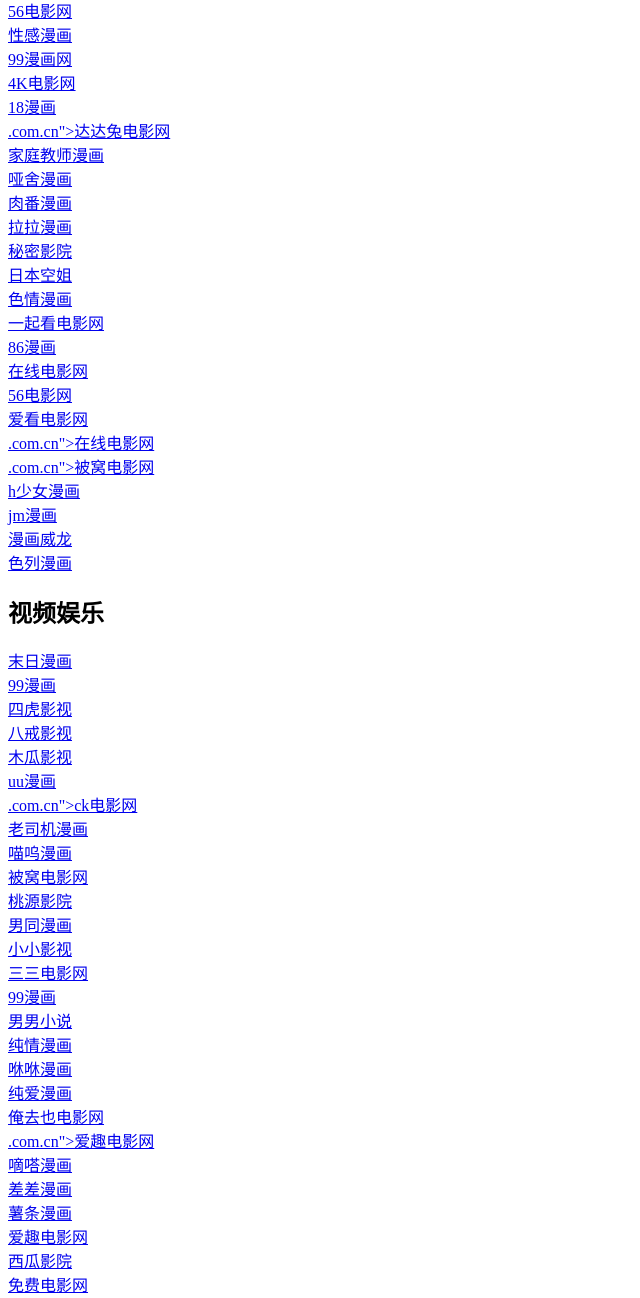
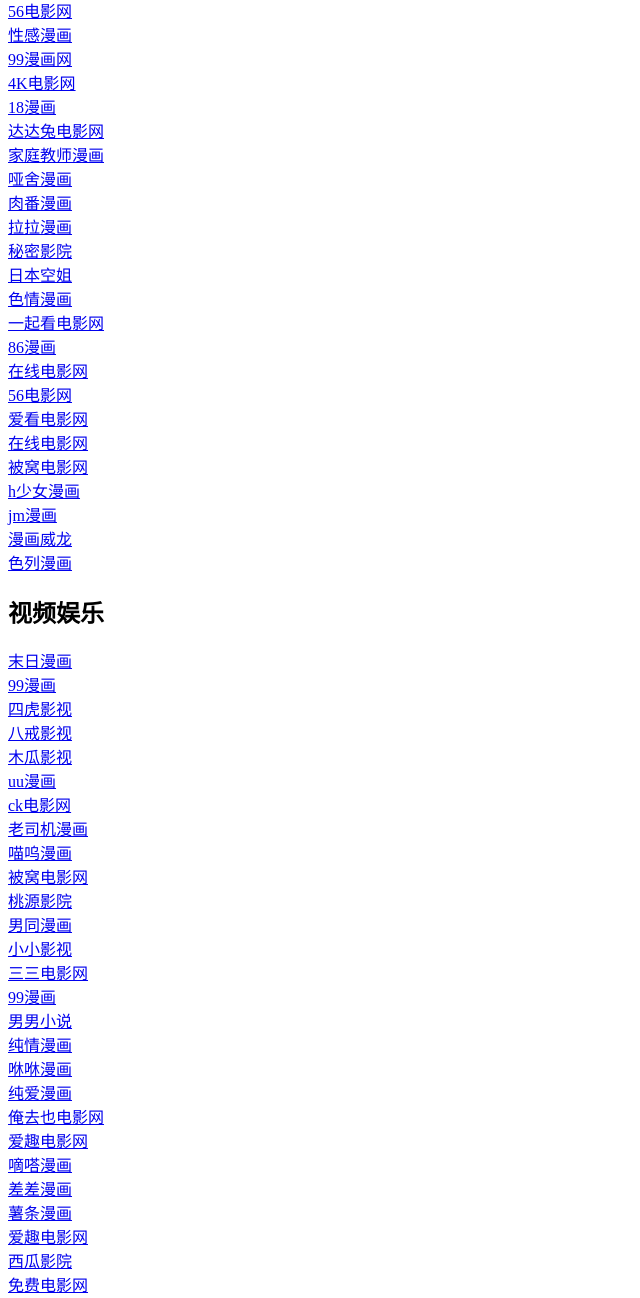
Before and after one commit to xidijinwangzhidaohang/xidijinwangzhidaohang.github.io, a plain HTML site: page index.html in a window 1280 px wide. Shown: the part 920-2218 px from the top of the page, without its empty margins (0-640 px from the left). Drawn offline with Linux system fonts and the light colour scheme.

Commit message:
Update and rename index (2).html to index.html

```diff
--- a/index (2).html
+++ b/index.html
@@ -49,7 +49,7 @@
 <a href="https://99manhuawang-zh.com.cn">99漫画网</a><br>
 <a href="https://4Kdianyingwang-top.com.cn">4K电影网</a><br>
 <a href="https://18manhua-h5.com.cn">18漫画</a><br>
-<a href="https://dadatudianyingwang-cn">.com.cn">达达兔电影网</a><br>
+<a href="https://dadatudianyingwang-cn.com.cn">达达兔电影网</a><br>
 <a href="https://www.jiatingjiaoshimanhua-cn.com.cn">家庭教师漫画</a><br>
 <a href="https://yashemanhua-app.com.cn">哑舍漫画</a><br>
 <a href="https://roufanmanhua-app.com.cn">肉番漫画</a><br>
@@ -62,8 +62,8 @@
 <a href="https://www.zaixiandianyingwang-zh.com.cn">在线电影网</a><br>
 <a href="https://56dianyingwang-5g.com.cn">56电影网</a><br>
 <a href="https://www.aikandianyingwang-zh.com.cn">爱看电影网</a><br>
-<a href="https://www.zaixiandianyingwang-cn">.com.cn">在线电影网</a><br>
-<a href="https://www.beiwodianyingwang-cn">.com.cn">被窝电影网</a><br>
+<a href="https://www.zaixiandianyingwang-cn.com.cn">在线电影网</a><br>
+<a href="https://www.beiwodianyingwang-cn.com.cn">被窝电影网</a><br>
 <a href="https://www.hshaonumanhua-app.com.cn">h少女漫画</a><br>
 <a href="https://jmmanhua-book.com.cn">jm漫画</a><br>
 <a href="https://www.manhuaweilong-zh.com.cn">漫画威龙</a><br>
@@ -77,7 +77,7 @@
 <a href="https://www.bajie-yingshi.com.cn">八戒影视</a><br>
 <a href="https://www.muguayingshi-zaixian.com.cn">木瓜影视</a><br>
 <a href="https://www.uumanhua-vip.com.cn">uu漫画</a><br>
-<a href="https://ckdianyingwang-cn">.com.cn">ck电影网</a><br>
+<a href="https://ckdianyingwang-cn.com.cn">ck电影网</a><br>
 <a href="https://www.laosijimanhua-vip.com.cn">老司机漫画</a><br>
 <a href="https://miaowumanhua-wap.com.cn">喵呜漫画</a><br>
 <a href="https://www.beiwodianyingwang-wap.com.cn">被窝电影网</a><br>
@@ -91,7 +91,7 @@
 <a href="https://xiuxiumanhua-wap.com.cn">咻咻漫画</a><br>
 <a href="https://chunaimanhua-vip.com.cn">纯爱漫画</a><br>
 <a href="https://anquyedianyingwang-top.com.cn">俺去也电影网</a><br>
-<a href="https://aiqudianyingwang-cn">.com.cn">爱趣电影网</a><br>
+<a href="https://aiqudianyingwang-cn.com.cn">爱趣电影网</a><br>
 <a href="https://www.didamanhua-zh.com.cn">嘀嗒漫画</a><br>
 <a href="https://www.chachamanhua-h5.com.cn">差差漫画</a><br>
 <a href="https://shutiaomanhua-wap.com.cn">薯条漫画</a><br>
@@ -112,7 +112,7 @@
 <a href="https://oumeimanhua-app.com.cn">欧美漫画</a><br>
 <a href="https://chongchongmanhua-cn.com.cn">虫虫漫画</a><br>
 <a href="https://www.hushixiaojie-wap.com.cn">护士小姐</a><br>
-<a href="https://www.ckdianyingwang-cn">.com.cn">ck电影网</a><br>
+<a href="https://www.ckdianyingwang-cn.com.cn">ck电影网</a><br>
 <a href="https://ckdianyingwang-top.com.cn">ck电影网</a><br>
 <a href="https://www.heixiumanhua-h5.com.cn">嘿咻漫画</a><br>
 <a href="https://www.jiazimanhua-vip.com.cn">茄子漫画</a><br>
```
